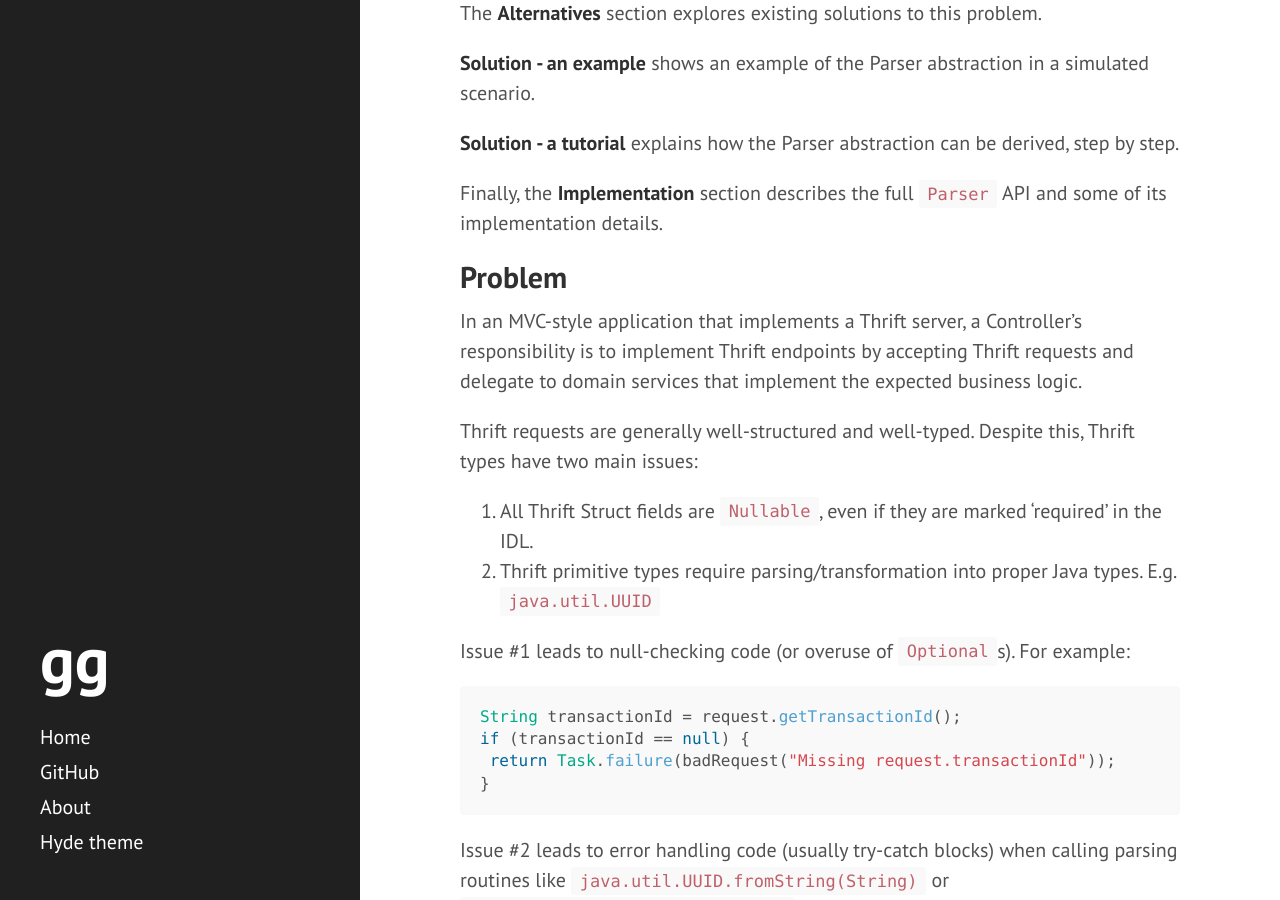
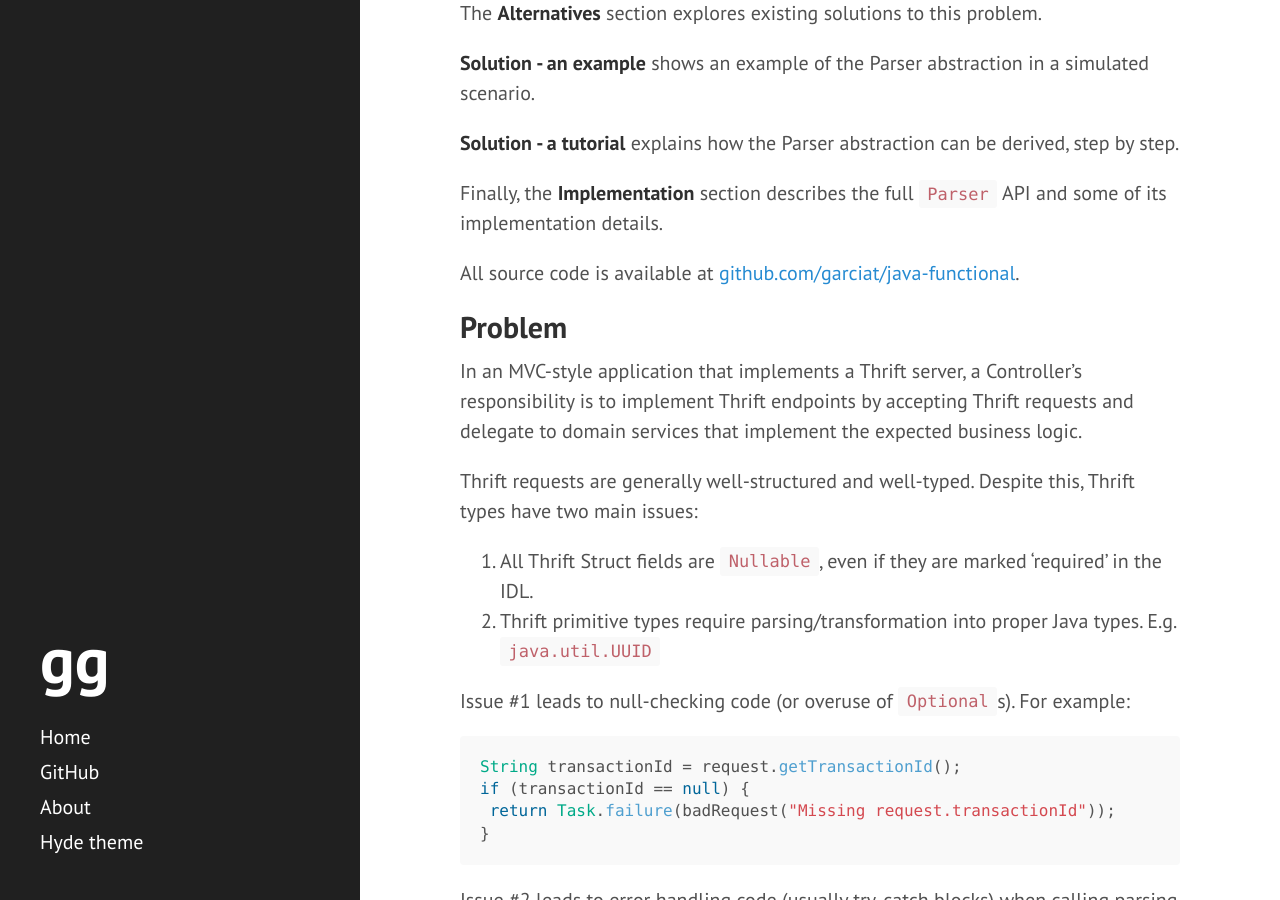
Before and after one commit to Garciat/garciat.github.io, a Jekyll site: the page built from _posts/2020-06-27-java-functional-validation.md, in a window 1280 px wide and 900 px high, scrolled down 1337 px. Built offline with Jekyll 4.4.1, drawn with Linux system fonts in a browser that asks for light colours.

Commit message:
Update 2020-06-27-java-functional-validation.md

```diff
--- a/_posts/2020-06-27-java-functional-validation.md
+++ b/_posts/2020-06-27-java-functional-validation.md
@@ -24,6 +24,8 @@ The **Alternatives** section explores existing solutions to this problem.
 **Solution - a tutorial** explains how the Parser abstraction can be derived, step by step.
 
 Finally, the **Implementation** section describes the full `Parser` API and some of its implementation details.
+
+All source code is available at [github.com/garciat/java-functional](https://github.com/Garciat/java-functional).
 
 ## Problem
 
```
